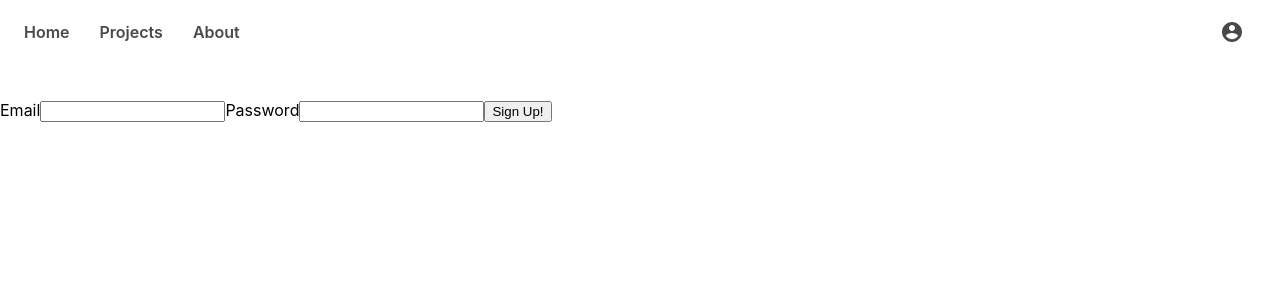
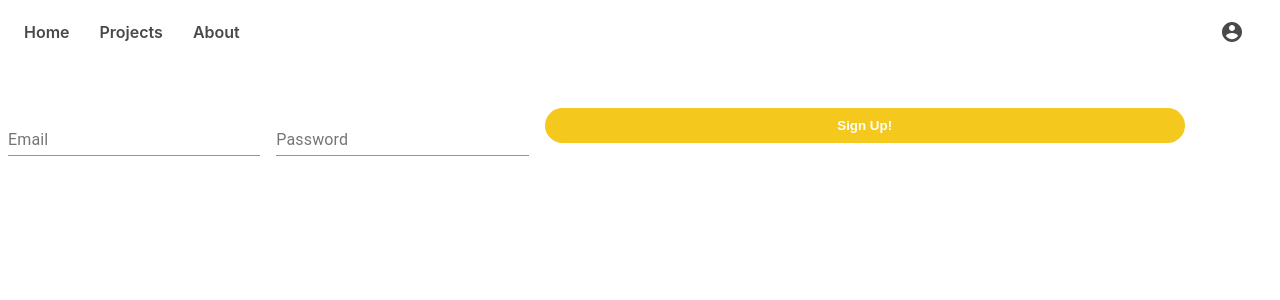
Before and after one commit to leelalaim/final-project, a React (Create React App) app in the folder final-project/frontend/: page /signup in a window 1280 px wide. Shown: the top 300 px of the page. Built offline with nearby package versions, Linux system fonts and the light colour scheme.

Commit message:
Added material UI to sign up

```diff
--- a/final-project/frontend/src/pages/SignUp.jsx
+++ b/final-project/frontend/src/pages/SignUp.jsx
@@ -2,51 +2,79 @@
 import React from "react";
 import { useState } from "react";
 import { useDispatch, useSelector } from "react-redux";
-import styled from "styled-components"
+import styled from "styled-components";
+
+// Material UI
+import { makeStyles } from "@material-ui/core/styles";
+import TextField from "@material-ui/core/TextField";
 
 //Inner Dependencies
 import { fetchSignUp } from "../reducers/user";
 
+const useStyles = makeStyles((theme) => ({
+  root: {
+    "& > *": {
+      margin: theme.spacing(1),
+      width: "25ch",
+    },
+  },
+}));
+
 const SignUpForm = styled.section`
-margin-top: 100px;
-`
+  margin-top: 100px;
+`;
+const Button = styled.button`
+  background-color: #f5c81e;
+  color: white;
+  border-radius: 50px;
+  border: none;
+  width: 50%;
+  padding: 10px;
+  font-weight: bold;
+`;
 
 export const SignUp = () => {
+  const classes = useStyles();
   const dispatch = useDispatch();
   const [email, setEmail] = useState("");
   const [password, setPassword] = useState("");
 
-  const errorMessage = useSelector((store) => store.user.errors)
+  const errorMessage = useSelector((store) => store.user.errors);
 
   const onFormSubmit = (e) => {
     e.preventDefault();
     dispatch(fetchSignUp(email, password));
   };
 
-
   return (
     <SignUpForm>
-      <form onSubmit={onFormSubmit}>
-        <label>Email</label>
-        <input
-          type="text"
+      <form
+        onSubmit={onFormSubmit}
+        className={classes.root}
+        noValidate
+        autoComplete="off"
+      >
+        <TextField
+          id="standard-basic"
+          label="Email"
           value={email}
           onChange={(e) => setEmail(e.target.value)}
-        ></input>
-        <label>Password</label>
-        <input
+        />
+        <TextField
+          id="standard-basic"
+          label="Password"
           type="password"
           value={password}
           onChange={(e) => setPassword(e.target.value)}
-        ></input>
-        <button
+        />
+        <Button
           type="submit"
           onClick={() => {
             console.log("CLICK");
           }}
         >
           Sign Up!
-        </button>
+        </Button>
       </form>
       <p>{errorMessage && errorMessage.errorCode}</p>
     </SignUpForm>
```
